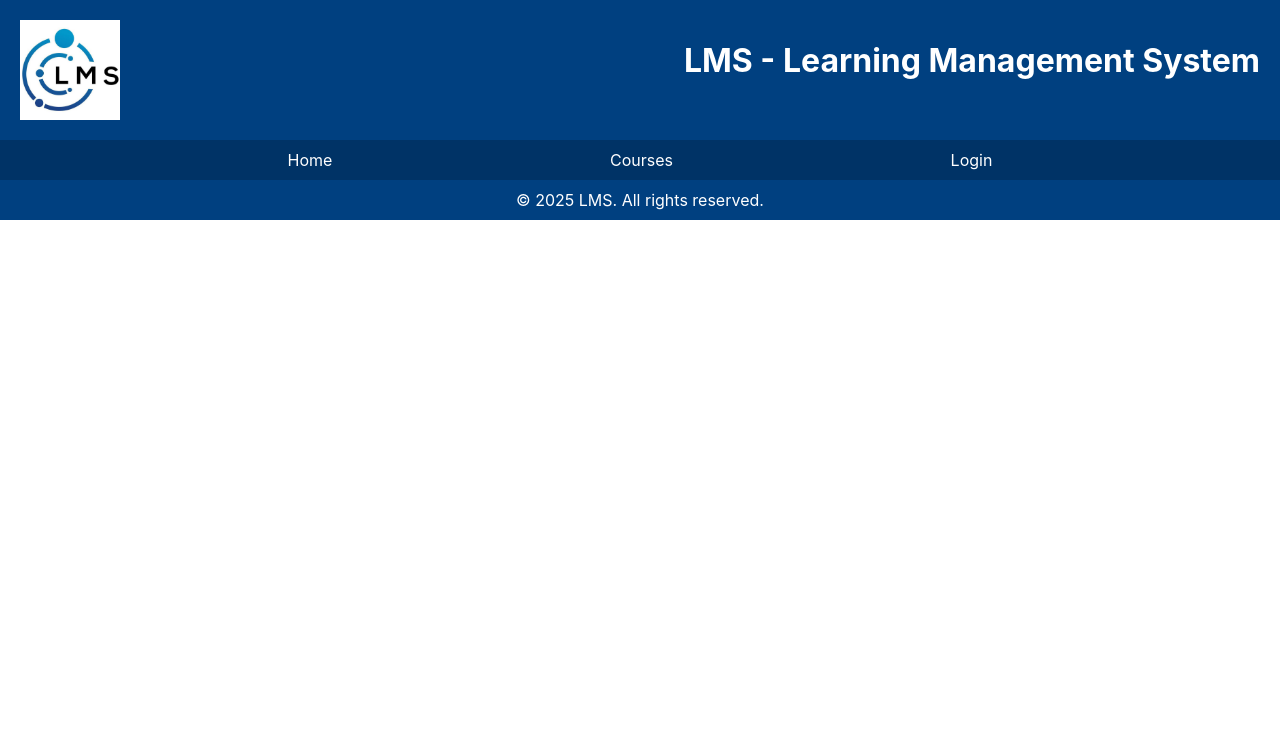
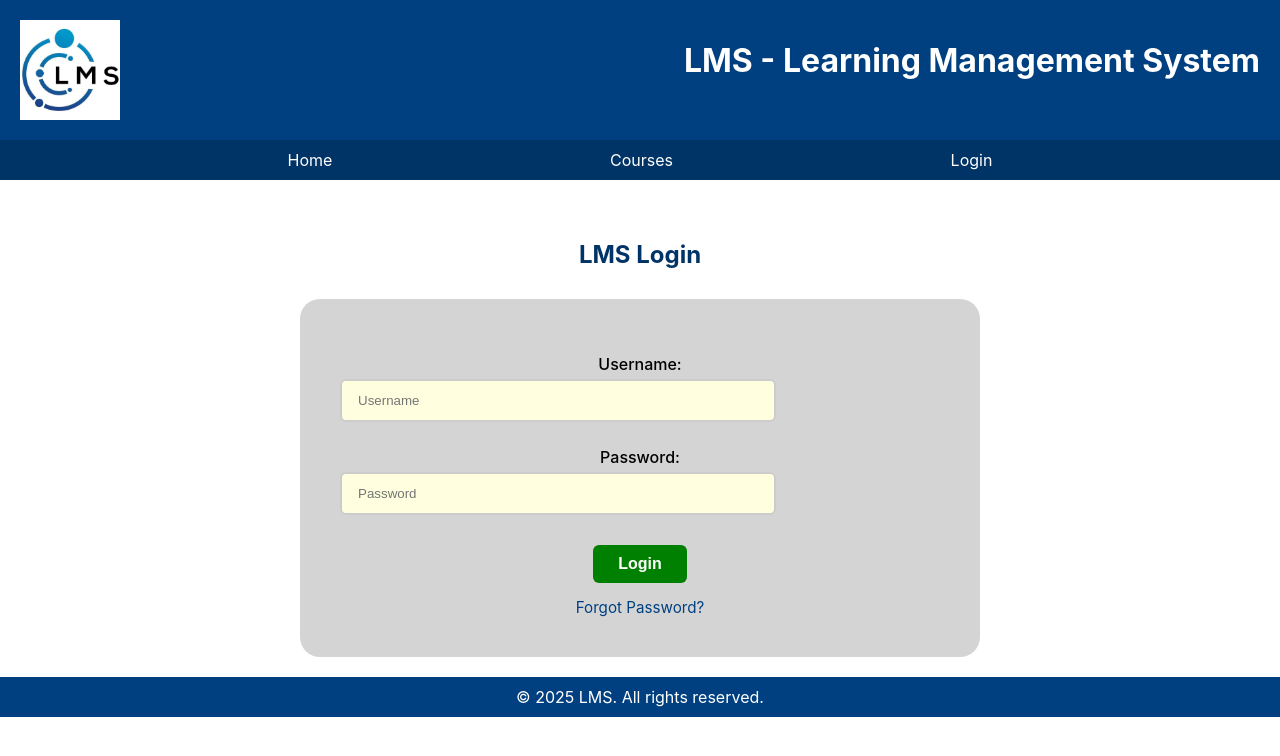
Before and after one commit to Munch42/ENSF381-Assignment4, a React (Create React App) app: page /login in a window 1280 px wide. Shown: the top 756 px of the page. Built offline with nearby package versions, Linux system fonts and the light colour scheme.

Commit message:
finished the login page

```diff
--- a/src/App.js
+++ b/src/App.js
@@ -1,7 +1,7 @@
 import './App.css';
 import { BrowserRouter, Routes, Route } from 'react-router-dom';
 import Homepage from './components/Homepage';
-import LoginForm from "./components/LoginForm";
+import LoginPage from "./components/LoginPage";
 import CoursesPage from "./components/CoursesPage";
 
 function App() {
@@ -11,7 +11,7 @@ function App() {
       <Routes>
         <Route path="/" element={<Homepage />} />
         <Route path="/courses" element={<CoursesPage />} />
-        <Route path="/login" element={<LoginForm />} />
+        <Route path="/login" element={<LoginPage />} />
       </Routes>
       </BrowserRouter>
     </div>
--- /dev/null
+++ b/src/components/AuthMessage.js
@@ -0,0 +1,13 @@
+import React, { useContext } from "react";
+import DisplayStatus from "./DisplayStatus";
+import { AuthContext } from "./LoginForm";
+
+const AuthMessage = () => {
+  const { statusType, statusMessage } = useContext(AuthContext);
+
+  return (
+    <DisplayStatus type={statusType} message={statusMessage} />
+  );
+};
+
+export default AuthMessage;
--- /dev/null
+++ b/src/components/DisplayStatus.js
@@ -0,0 +1,11 @@
+import React from "react";
+
+const DisplayStatus = ({ type, message }) => {
+  return (
+    <div className={`status-message ${type}`}>
+      {message}
+    </div>
+  );
+};
+
+export default DisplayStatus;
--- /dev/null
+++ b/src/components/LoginForm.css
@@ -0,0 +1,71 @@
+#login-main {
+    display: flex;
+    flex-direction: column;
+    align-items: center;
+    justify-content: center;
+    margin-top: 40px;
+  }
+
+  #login-main h2 {
+    color: #003366;
+    margin-bottom: 30px;
+  }
+
+  #login {
+    background-color: #d4d4d4;
+    border-radius: 20px;
+    padding: 40px;
+    width: 70%;
+    max-width: 600px;
+  }
+
+  #login label {
+    display: block;
+    font-weight: 500;
+    margin: 15px 0 5px;
+    text-align: center;
+    width: 100%;
+  }
+
+  #login input {
+    width: 100%;
+    padding: 12px 16px;
+    background-color: #ffffe0;
+    border: 2px solid #ccc;
+    border-radius: 6px;
+    margin-bottom: 10px;
+    max-width: 400px;
+  }
+
+  #login-submit {
+    text-align: center;
+    margin-top: 20px;
+  }
+
+  #login button {
+    background-color: #008000;
+    color: white;
+    font-weight: bold;
+    padding: 10px 25px;
+    border: none;
+    border-radius: 6px;
+    cursor: pointer;
+    font-size: 1em;
+  }
+
+  #login button:hover {
+    background-color: #006600;
+  }
+
+  #login a {
+    margin-top: 15px;
+    color: #004080;
+    text-decoration: none;
+    font-size: 0.95em;
+    text-align: center;
+    display: block;
+  }
+
+  #login a:hover {
+    text-decoration: underline;
+  }
--- a/src/components/LoginForm.js
+++ b/src/components/LoginForm.js
@@ -1,14 +1,89 @@
-import Footer from "./Footer";
-import Header from "./Header";
+import React, { useState, createContext } from "react";
+import { useNavigate } from "react-router-dom";
+import AuthMessage from "./AuthMessage";
+import "./LoginForm.css";
 
-function LoginForm() {
+export const AuthContext = createContext();
+
+const LoginForm = () => {
+  const [username, setUsername] = useState("");
+  const [password, setPassword] = useState("");
+  const [statusType, setStatusType] = useState(null);
+  const [statusMessage, setStatusMessage] = useState("");
+  const navigate = useNavigate();
+
+  const handleLogin = async (e) => {
+    e.preventDefault();
+
+    if (!username || !password) {
+      setStatusType("error");
+      setStatusMessage("Username and password cannot be empty.");
+      return;
+    }
+
+    if (password.length < 8) {
+      setStatusType("error");
+      setStatusMessage("Password must be at least 8 characters.");
+      return;
+    }
+
+    try {
+      const res = await fetch("https://jsonplaceholder.typicode.com/users");
+      const users = await res.json();
+      const validUser = users.find(
+        (user) => user.username === username && user.email === password
+      );
+
+      if (validUser) {
+        setStatusType("success");
+        setStatusMessage("Login successful! Redirecting to Courses...");
+        setTimeout(() => navigate("/courses"), 2000);
+      } else {
+        setStatusType("error");
+        setStatusMessage("Invalid credentials. Please try again.");
+      }
+    } catch (err) {
+      setStatusType("error");
+      setStatusMessage("Login failed. Please try again later.");
+    }
+  };
+
   return (
-    <div>
-        <Header />
+    <AuthContext.Provider value={{ statusType, statusMessage }}>
+      <div id="login-main">
+        <h2>LMS Login</h2>
+        <div id="login">
+          <form onSubmit={handleLogin}>
+            <label htmlFor="username">Username:</label>
+            <input
+              type="text"
+              id="username"
+              placeholder="Username"
+              value={username}
+              onChange={(e) => setUsername(e.target.value)}
+            />
 
-        <Footer />
-    </div>
+            <label htmlFor="password">Password:</label>
+            <input
+              type="password"
+              id="password"
+              placeholder="Password"
+              value={password}
+              onChange={(e) => setPassword(e.target.value)}
+            />
+
+            <div id="login-submit">
+              <button type="submit">Login</button>
+            </div>
+
+            <a href="#">Forgot Password?</a>
+          </form>
+        </div>
+        <br></br>
+        <AuthMessage />
+      </div>
+    </AuthContext.Provider>
   );
-}
+};
 
 export default LoginForm;
--- /dev/null
+++ b/src/components/LoginPage.js
@@ -0,0 +1,15 @@
+import Footer from "./Footer";
+import Header from "./Header";
+import LoginForm from "./LoginForm";
+
+function LoginPage() {
+  return (
+    <div>
+        <Header />
+        <LoginForm />
+        <Footer />
+    </div>
+  );
+}
+
+export default LoginPage;
```
